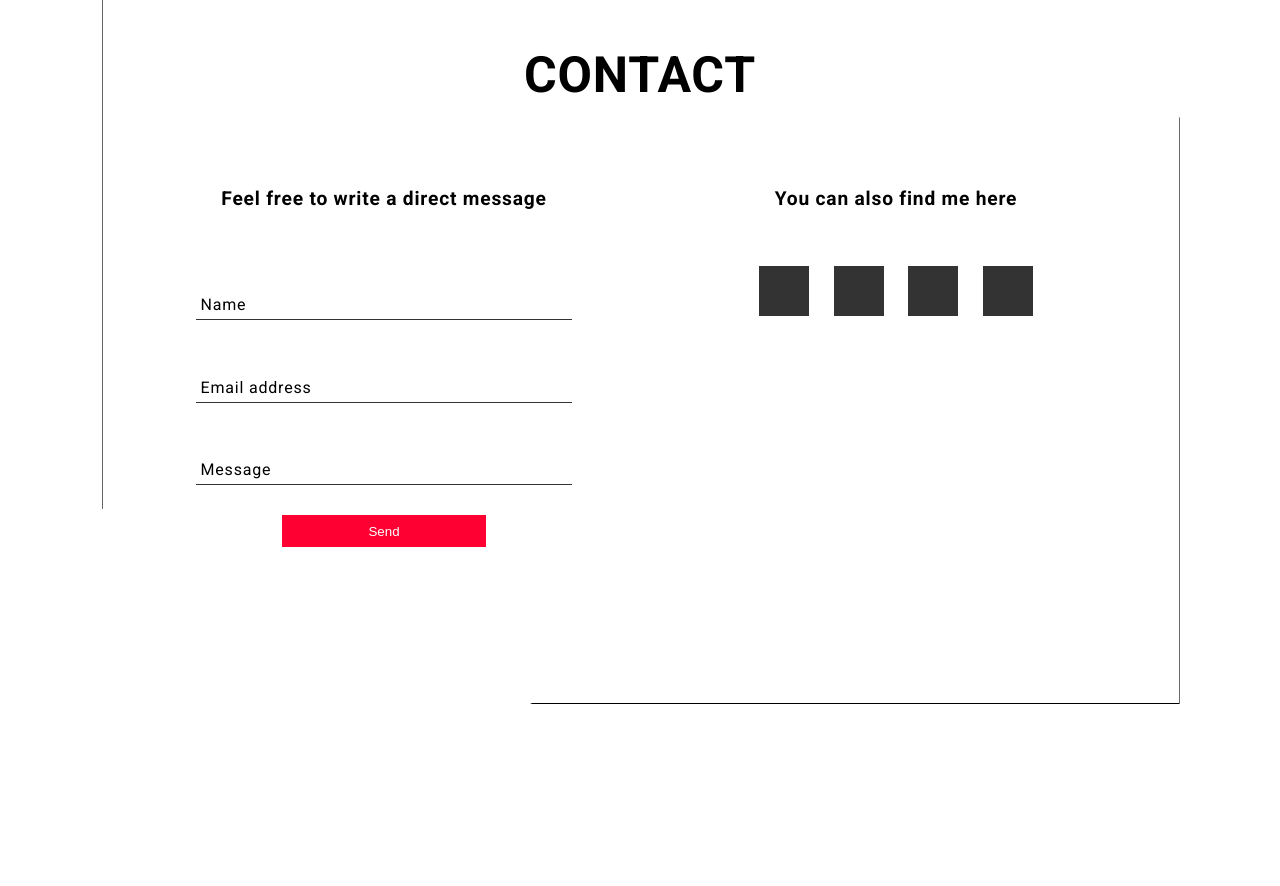
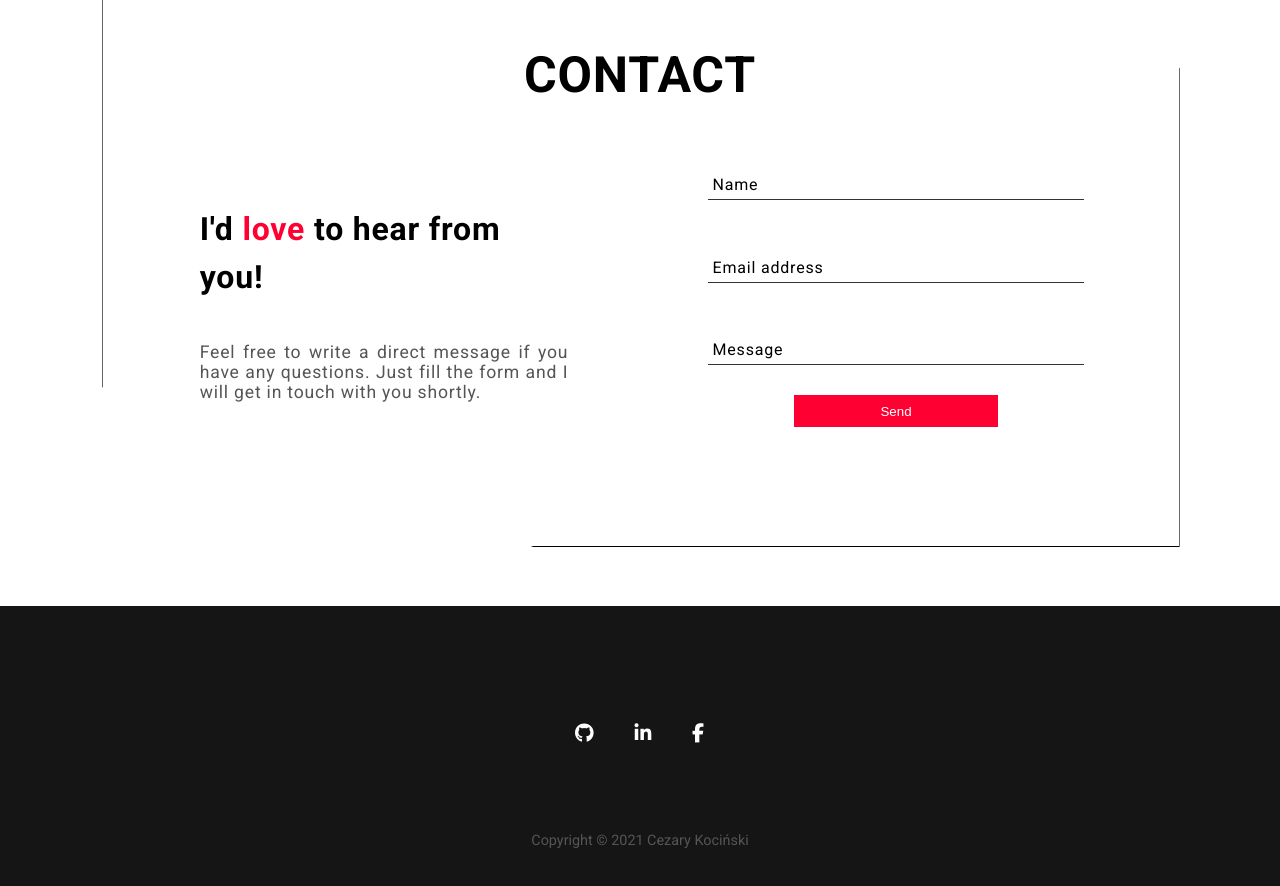
Before and after one commit to cyq7/cezary_kocinski, a React (Create React App) app: page / in a window 1280 px wide. Shown: the part 4320-5206 px from the top of the page. Before the commit the page ends 5097 px from the top, so only its background shows below. Built offline with nearby package versions, Linux system fonts and the light colour scheme.

Commit message:
style contact form and add footer

```diff
--- a/package.json
+++ b/package.json
@@ -3,6 +3,7 @@
   "version": "0.1.0",
   "private": true,
   "dependencies": {
+    "@fortawesome/free-solid-svg-icons": "^5.15.3",
     "@testing-library/jest-dom": "^5.11.10",
     "@testing-library/react": "^11.2.6",
     "@testing-library/user-event": "^12.8.3",
--- a/public/index.html
+++ b/public/index.html
@@ -5,6 +5,7 @@
     <meta name="viewport" content="width=device-width, initial-scale=1" />
     <meta name="description" content="Cezary Kociński - Frontend Developer"/>
     <link href="https://fonts.googleapis.com/css2?family=Roboto:wght@100;400;700&display=swap" rel="stylesheet">
+    <script src="https://kit.fontawesome.com/f58497a0c9.js" crossorigin="anonymous"></script>
     <title>Cezary Kociński</title>
   </head>
   <body>
--- a/src/components/App.js
+++ b/src/components/App.js
@@ -5,6 +5,7 @@ import Skills from './Skills';
 import Projects from './Projects';
 import About from './About';
 import Contact from './Contact';
+import Footer from './Footer';
 
 import './styles/App.scss'
 
@@ -18,6 +19,7 @@ const App = () => {
             <Projects />
             <About />
             <Contact />
+            <Footer />
         </div>
     )
 }
--- a/src/components/Contact.js
+++ b/src/components/Contact.js
@@ -45,8 +45,11 @@ const resetForm = () => {
         <div className='contact'>
             <h1>CONTACT</h1>
             <div className='container'>
+                <div className='header'>
+                  <h3>I'd <strong>love</strong> to hear from you!</h3>
+                  <p>Feel free to write a direct message if you have any questions. Just fill the form and I will get in touch with you shortly. </p>
+                </div>
                 <div className='form'>
-                    <h4>Feel free to write a direct message</h4>
                         <form id="contact-form" onSubmit={handleSubmit} autoComplete="off" method="POST">
                             <div className="form-group">
                                 <input type="text" name='name' value={state.name} required onChange={onInputChange} />
@@ -77,15 +80,6 @@ const resetForm = () => {
                             <button type="submit">Send</button>
                     </form>
                 </div>
-                <div className='social-media'>
-                    <h4>You can also find me here</h4>
-                    <div className='items'>
-                        <div className='item'></div>
-                        <div className='item'></div>
-                        <div className='item'></div>
-                        <div className='item'></div>
-                    </div>
-                </div>
             </div>
         </div>
     )
--- /dev/null
+++ b/src/components/Footer.js
@@ -0,0 +1,16 @@
+import './styles/Footer.scss'
+
+const Footer = () => {
+    return (
+        <div className='footer'>
+            <div className='icons'>
+                <a href="https://github.com/cyq7" target="_blank"><i className="fab fa-github icon"></i></a>
+                <a href="https://www.linkedin.com/in/cezary-koci%C5%84ski-1511a41b6/" target="_blank"><i className="fab fa-linkedin-in icon"></i></a>
+                <a href="https://www.facebook.com/czarek.kocinski" target="_blank"><i className="fab fa-facebook-f icon"></i></a>
+                </div>
+            <p>Copyright © 2021 Cezary Kociński</p>
+        </div>
+        )
+}
+
+export default Footer;
--- a/src/components/styles/Contact.scss
+++ b/src/components/styles/Contact.scss
@@ -16,25 +16,38 @@
         }
 
         .form,
-        .social-media {
+        .header {
             display: flex;
             flex-direction: center;
             justify-content: center;
             flex-direction: column;
             max-width: 600px;
-            margin: 5% auto;
-            padding: 5%;
+            padding: 0 5%;
+            width: 100%;
+            margin: 0 auto;
 
             @media (min-width: 992px) {
                 width: 50%;
-                margin: 0 auto;
             }
 
-            h4 {
-                text-align: center;
-                padding-bottom: 40px;
-                font-size: 1.2em;
+            h3 {
+                text-align: left;
+                font-size: 1.3em;
+                padding: 5%;
+
+                @media (min-width: 992px) {
+                    font-size: 2em;
+                }
             }
+
+            p {
+                padding: 5%;
+                font-size: 1.1em;
+            }
+        }
+
+        .header {
+            margin-top: 5%;
         }
 
 
@@ -188,20 +201,6 @@
                 color: #fff;
             }
         }
-
-        .items {
-            display: flex;
-            flex-direction: row;
-            justify-content: center;
-
-            .item {
-                width: 50px;
-                height: 50px;
-                background: #333;
-                padding: 20px;
-                margin: 3%;
-            }
-        }
     }
 
     &:after {
--- /dev/null
+++ b/src/components/styles/Footer.scss
@@ -0,0 +1,31 @@
+.footer {
+    width: 100%;
+    background: #151515;
+    color: #fff;
+    display: flex;
+    flex-direction: column;
+    justify-content: center;
+    align-items: center;
+    padding: 5%;
+
+    p {
+        padding: 3%;
+        font-size: 0.9em;
+        letter-spacing: normal;
+    }
+
+    .icons {
+        padding: 3%;
+        width: 100%;
+        text-align: center;
+
+        a {
+            color: #fff;
+        }
+
+        .icon {
+            padding: 20px;
+            font-size: 1.2em;
+        }
+    }
+}
```
Also changed, not shown: 1 other file (tests, documents, lock files or other folders).
